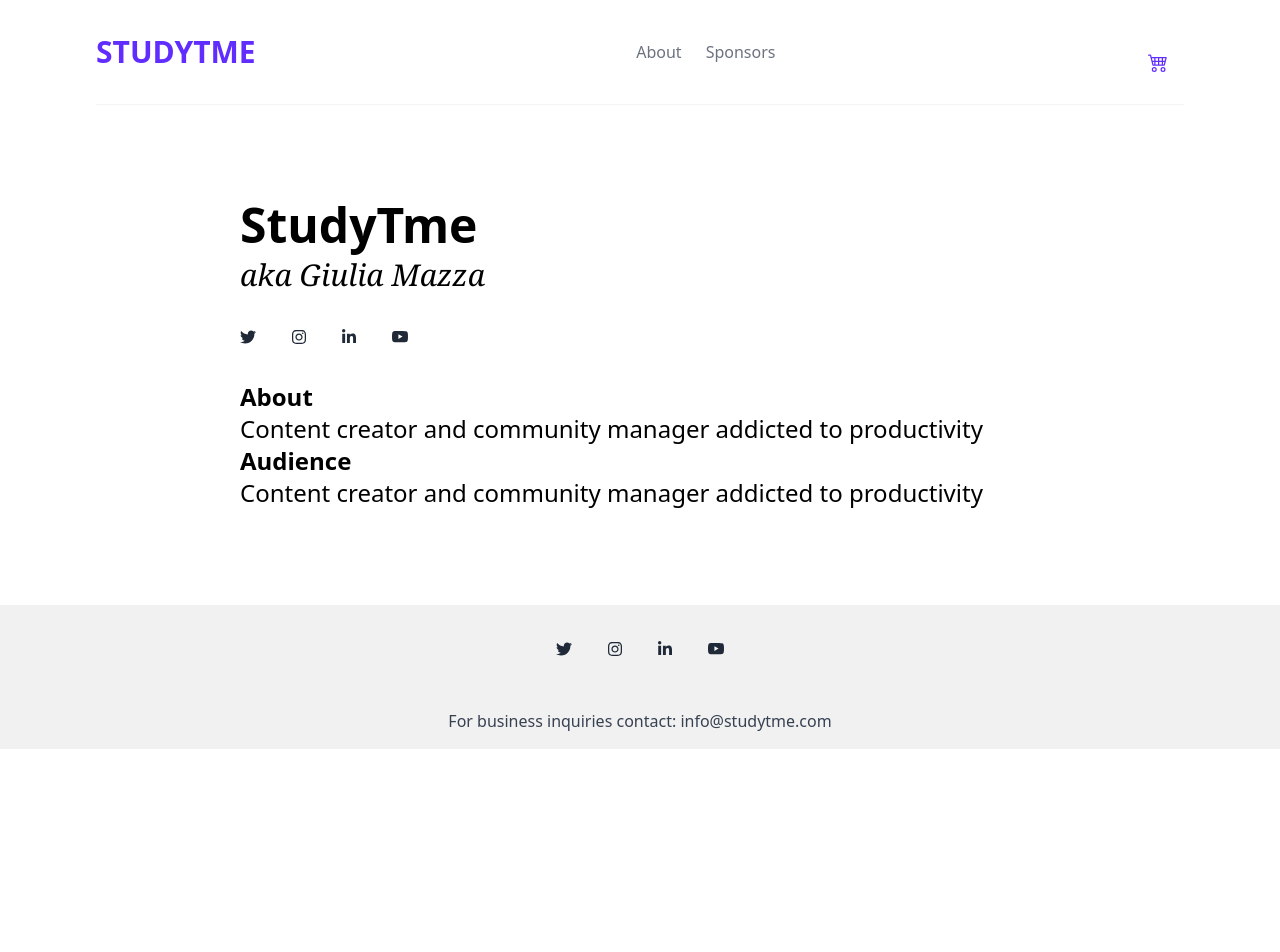
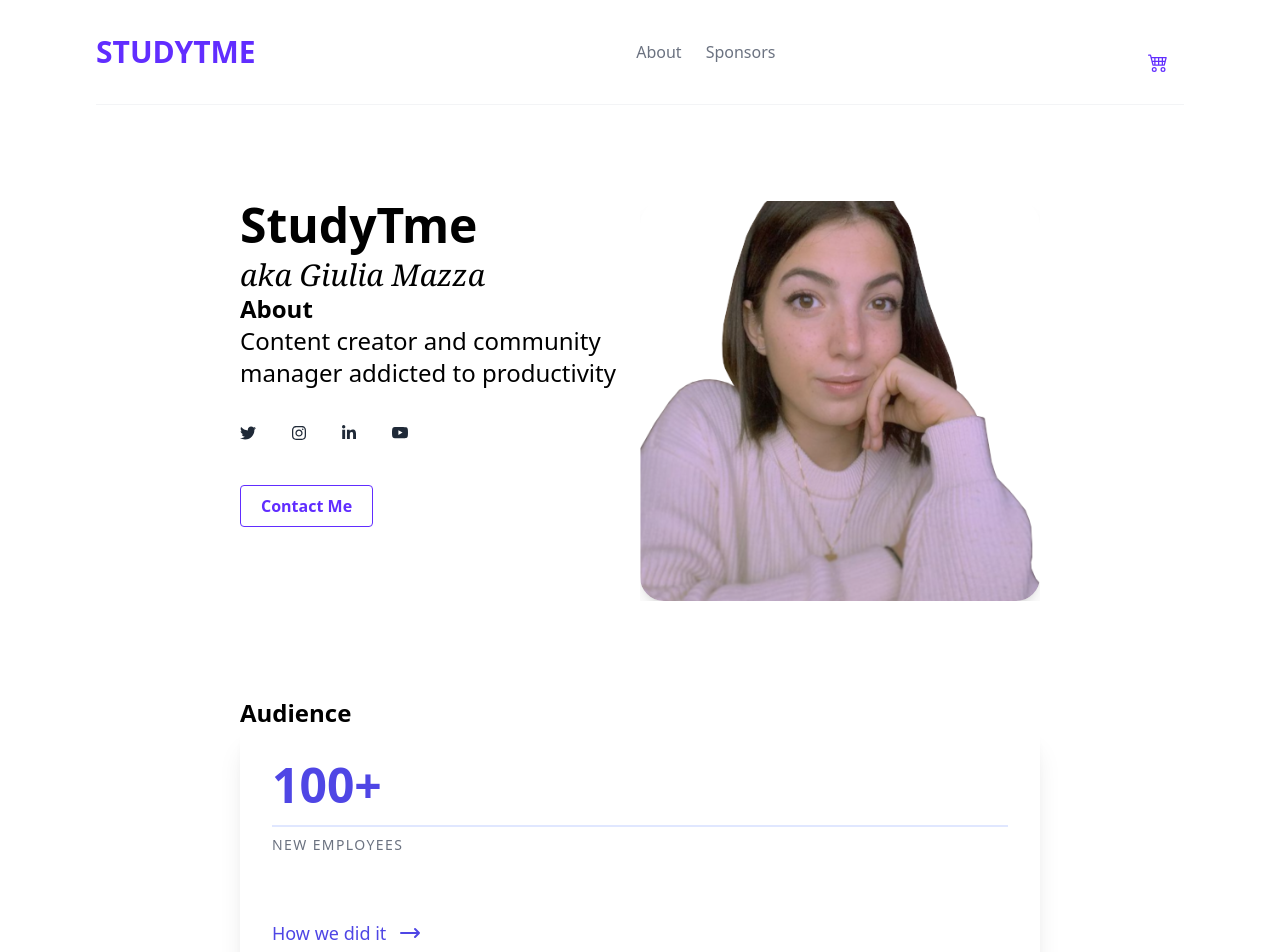
Before and after one commit to studytme/studytme-website, a Next.js app: page /sponsors in a window 1280 px wide. Shown: the top 952 px of the page. Before the commit the page ends 800 px from the top, so only its background shows below. Built offline with nearby package versions, Linux system fonts and the light colour scheme.

Commit message:
first commits

```diff
--- a/src/components/socials.tsx
+++ b/src/components/socials.tsx
@@ -2,7 +2,7 @@ import React from "react";
 
 const Socials = () => (
   <div className="socials">
-    <div className="flex pt-9 pb-9">
+    <div className="flex pt-9 pb-6">
       <a href="https://twitter.com/StudyTme" className="text-gray-800 mr-9 hover:text-[#612DFF]">
         <svg
           aria-hidden="true"
--- a/src/pages/sponsors.tsx
+++ b/src/pages/sponsors.tsx
@@ -1,26 +1,80 @@
 import Footer from "../components/footer";
+import Gtransp from "../images/gtransparent.png";
 import Header from "../components/header";
+import Image from "next/image";
+import Link from "next/link";
 import React from "react";
 import Socials from "../components/socials";
 
 const Sponsors = () => (
   <div className="">
     <Header />
-    <div className="mx-10 my-24 lg:mx-60">
-      <h1 className="text-4xl font-bold lg:text-5xl lg:mb-2 md:text-4xl">StudyTme</h1>
-      <h2 className="font-serif text-2xl italic lg:text-3xl ">aka Giulia Mazza</h2>
-
-      <Socials />
-
-      <h3 className="text-2xl font-bold lg:">About</h3>
-      <p className="lg:text-2xl">Content creator and community manager addicted to productivity</p>
-
-      <div>
-        <h3 className="text-2xl font-bold lg:">Audience</h3>
+    <div className="grid grid-cols-2 mx-10 my-24 lg:mx-60">
+      <div className="col">
+        <h1 className="text-4xl font-bold lg:text-5xl lg:mb-2 md:text-4xl">StudyTme</h1>
+        <h2 className="font-serif text-2xl italic lg:text-3xl ">aka Giulia Mazza</h2>
+        <h3 className="text-2xl font-bold lg:">About</h3>
         <p className="lg:text-2xl">
-          {" "}
           Content creator and community manager addicted to productivity
         </p>
+
+        <Socials />
+        <button className="px-5 py-2 mt-5 font-semibold text-[#612DFF] bg-transparent border border-[#612DFF] rounded hover:bg-[#612DFF] hover:text-white hover:border-transparent">
+          <div className="flex items-center justify-center">
+            <span>
+              <Link href="mailto:info@studytme.com">Contact Me</Link>
+            </span>
+          </div>
+        </button>
+      </div>
+      <div>
+        <Image
+          layout="responsive"
+          width="1000"
+          height="1000"
+          objectFit="cover"
+          className="border-none shadow-lg align-10 middle rounded-3xl"
+          src={Gtransp}
+          alt="StudyTme Giulia Mazza photo"
+        />
+      </div>
+    </div>
+
+    <div>
+      <div className="mx-10 my-24 lg:mx-60">
+        <h3 className="text-2xl font-bold lg:">Audience</h3>
+        <a
+          href=""
+          className="flex flex-col justify-between p-8 transition-shadow bg-white rounded-sm shadow-xl group hover:shadow-lg"
+        >
+          <div>
+            <h5 className="text-5xl font-bold text-indigo-600">100+</h5>
+            <div className="pt-2 mt-4 border-t-2 border-indigo-100">
+              <p className="text-sm font-medium tracking-widest text-gray-500 uppercase">
+                New employees
+              </p>
+            </div>
+          </div>
+
+          <div className="inline-flex items-center mt-16 text-indigo-600">
+            <p className="text-lg font-medium">How we did it</p>
+
+            <svg
+              xmlns="http://www.w3.org/2000/svg"
+              className="w-6 h-6 ml-3 transition-transform transform group-hover:translate-x-3"
+              fill="none"
+              viewBox="0 0 24 24"
+              stroke="currentColor"
+            >
+              <path
+                strokeLinecap="round"
+                strokeLinejoin="round"
+                strokeWidth="2"
+                d="M17 8l4 4m0 0l-4 4m4-4H3"
+              />
+            </svg>
+          </div>
+        </a>
       </div>
     </div>
 
```
Also changed, not shown: src/images/gtransparent.png (added).
